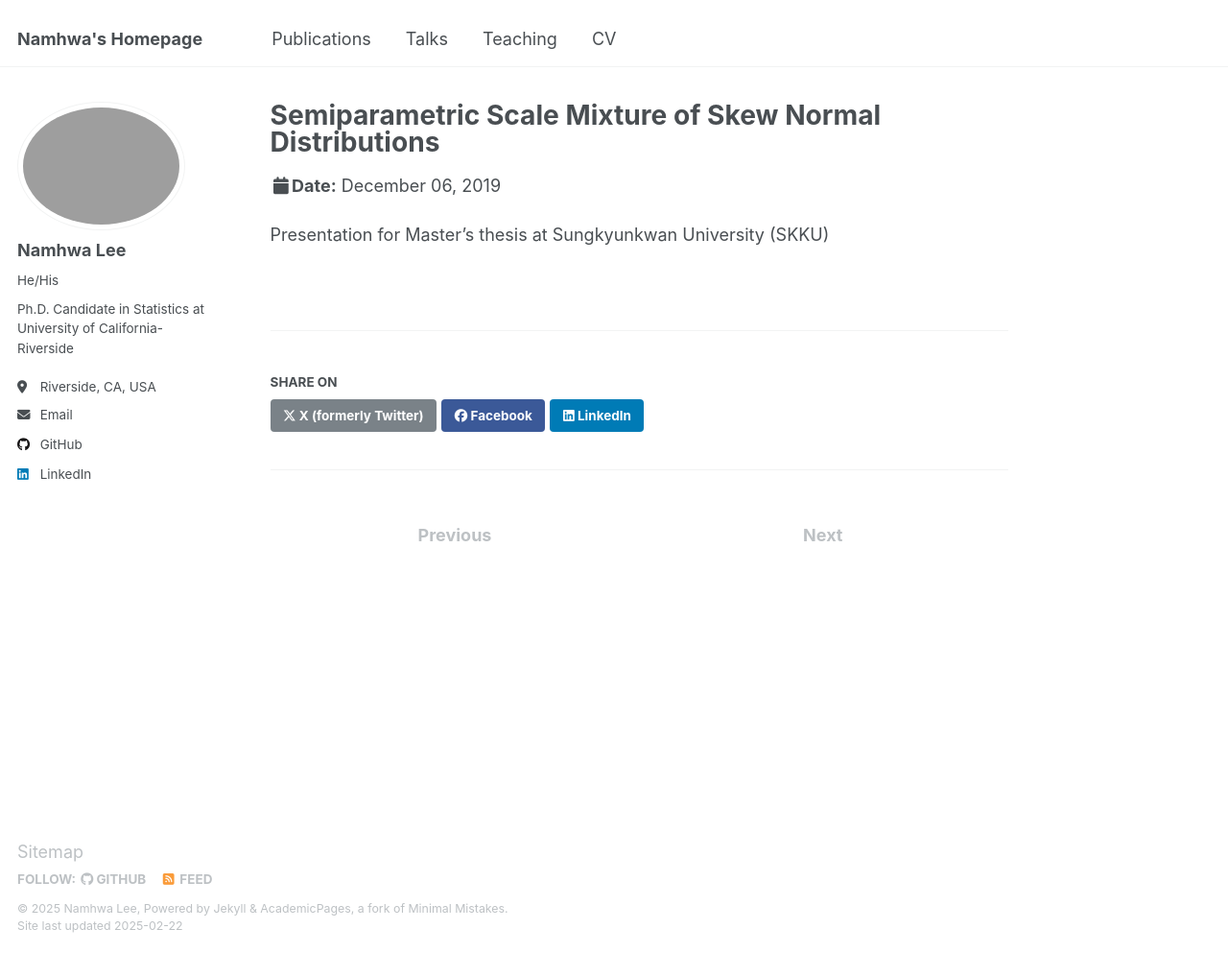
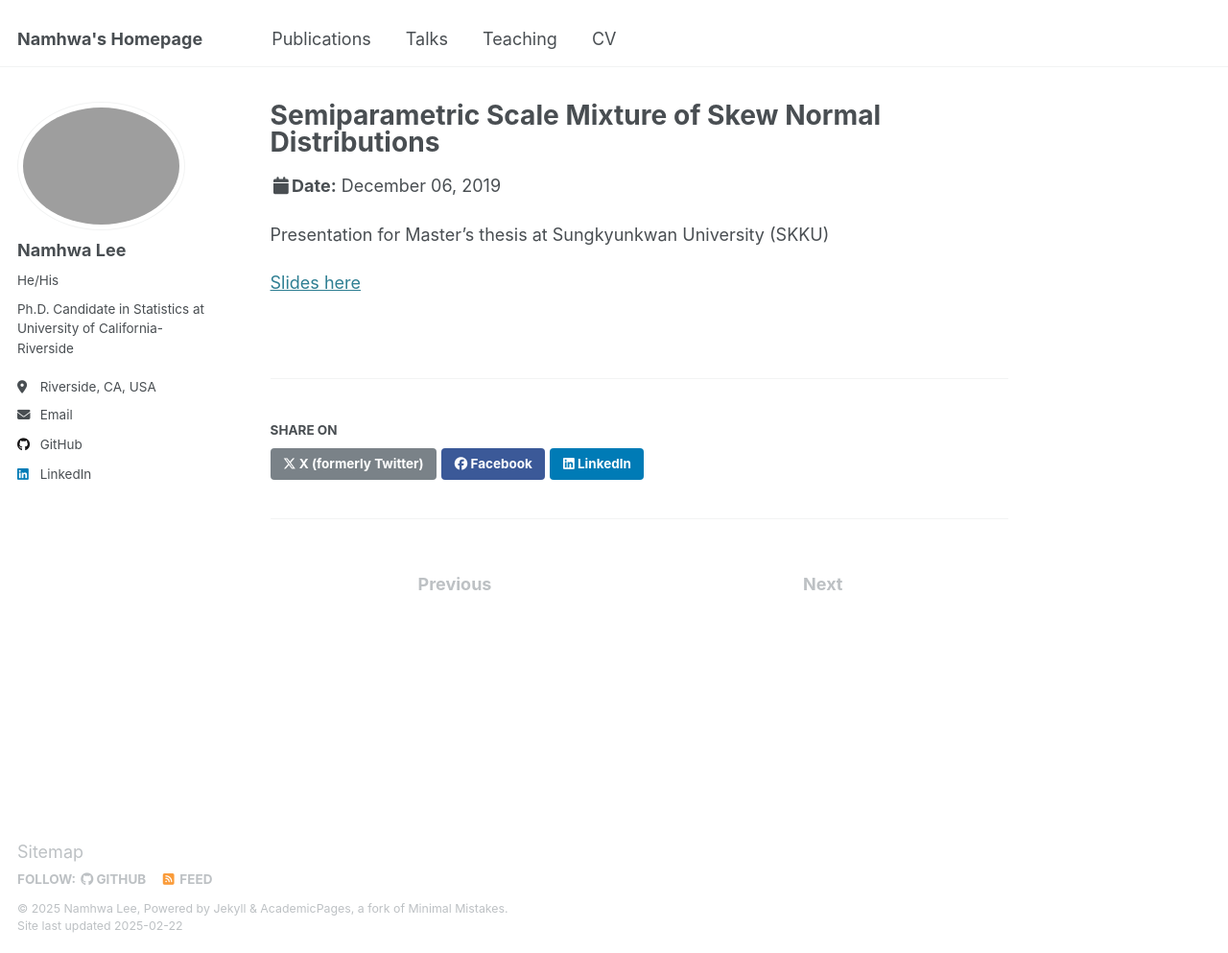
Before and after one commit to NamhwaLee/NamhwaLee.github.io, a Jekyll site: the page built from _talks/master-thesis.md, in a window 1280 px wide and 993 px high. Shown: the whole window at 96% size. Built offline with Jekyll 4.4.1, drawn with Linux system fonts in a browser that asks for light colours.

Commit message:
Update and rename 2014-03-01-talk-3.md to master-thesis.md

```diff
--- a/_talks/2014-03-01-talk-3.md
+++ b/_talks/master-thesis.md
@@ -2,10 +2,12 @@
 title: "Semiparametric Scale Mixture of Skew Normal Distributions"
 collection: talks
 type: "Thesis Presentation"
-permalink: /talks/2014-03-01-talk-3
+permalink: /talks/master-thesis
 venue: "Sungkyunkwan University"
 date: 2019-12-06
 location: "Seoul, Republic of Korea"
 ---
 
 Presentation for Master's thesis at Sungkyunkwan University (SKKU)
+
+[Slides here](\files\Semi_SMSN_Namhwa_Presentation.pdf)
```
